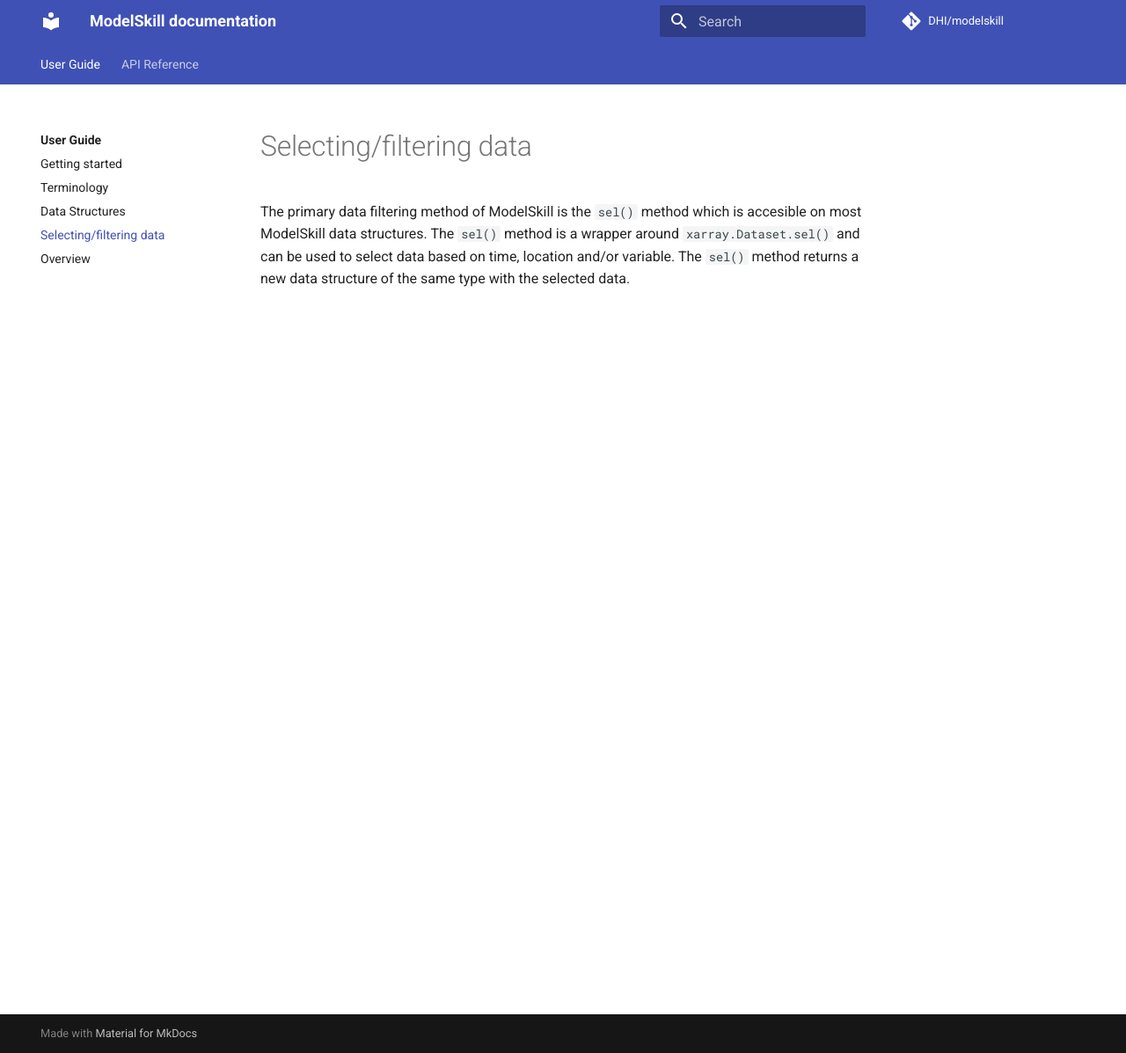
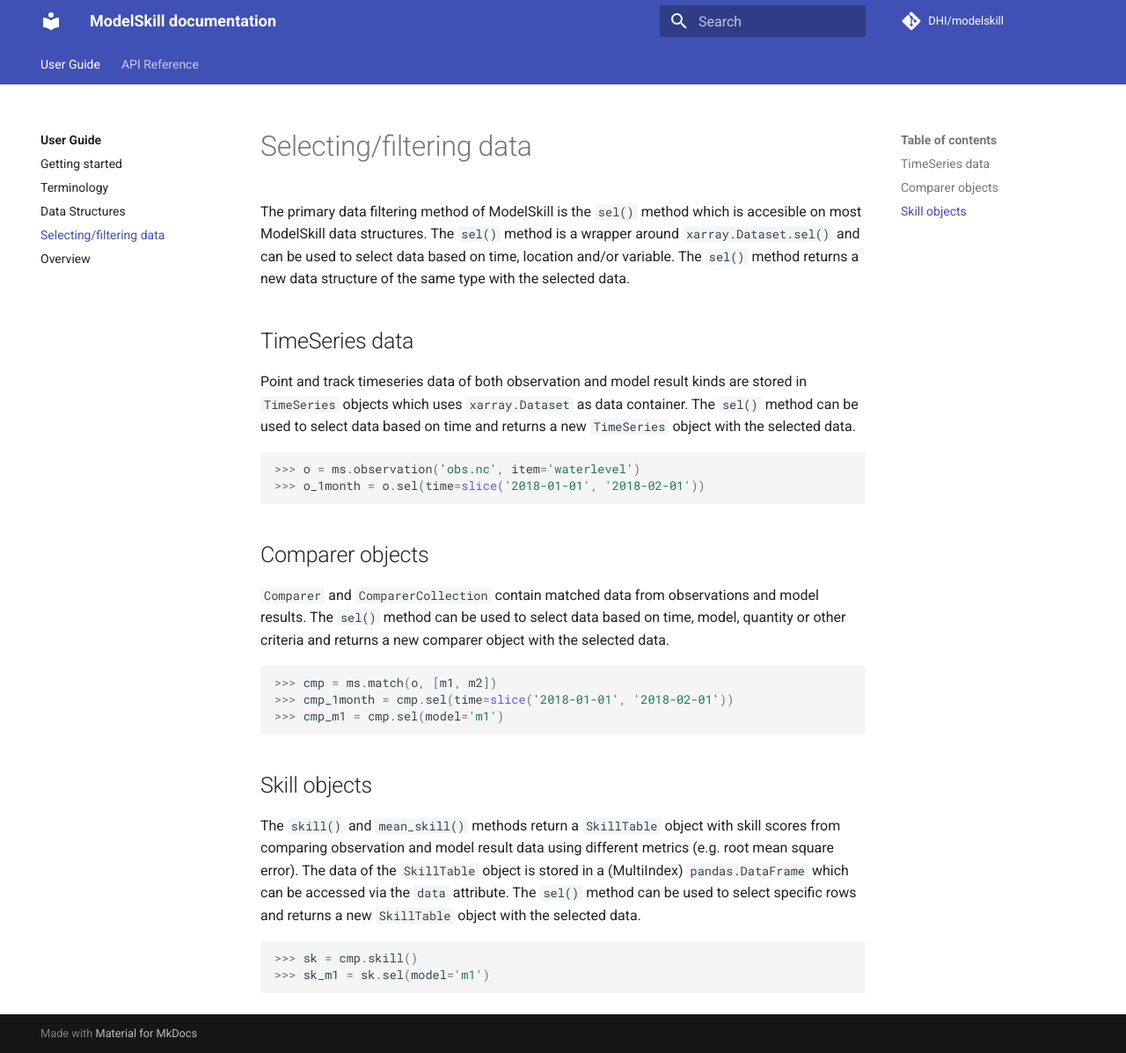
Before and after one commit to DHI/modelskill, an MkDocs documentation site: the page built from docs/user-guide/selecting-data.md, in a window 1280 px wide and 1197 px high. Shown: the whole window at 88% size. Built offline with MkDocs 1.6.1 and Material for MkDocs 9.7.7, drawn with Linux system fonts in a browser that asks for light colours; comment, search, counter and statistics services are not loaded.

Commit message:
selecting timeseries, comparer and skill data

````diff
--- a/docs/user-guide/selecting-data.md
+++ b/docs/user-guide/selecting-data.md
@@ -1,3 +1,35 @@
 # Selecting/filtering data
 
 The primary data filtering method of ModelSkill is the `sel()` method which is accesible on most ModelSkill data structures. The `sel()` method is a wrapper around `xarray.Dataset.sel()` and can be used to select data based on time, location and/or variable. The `sel()` method returns a new data structure of the same type with the selected data.
+
+
+## TimeSeries data
+
+Point and track timeseries data of both observation and model result kinds are stored in `TimeSeries` objects which uses `xarray.Dataset` as data container. The `sel()` method can be used to select data based on time and returns a new `TimeSeries` object with the selected data.
+
+```python
+>>> o = ms.observation('obs.nc', item='waterlevel')
+>>> o_1month = o.sel(time=slice('2018-01-01', '2018-02-01'))
+```
+
+
+## Comparer objects
+
+`Comparer` and `ComparerCollection` contain matched data from observations and model results. The `sel()` method can be used to select data based on time, model, quantity or other criteria and returns a new comparer object with the selected data.
+
+```python
+>>> cmp = ms.match(o, [m1, m2])
+>>> cmp_1month = cmp.sel(time=slice('2018-01-01', '2018-02-01'))
+>>> cmp_m1 = cmp.sel(model='m1')
+```
+
+
+
+## Skill objects
+
+The `skill()` and `mean_skill()` methods return a `SkillTable` object with skill scores from comparing observation and model result data using different metrics (e.g. root mean square error). The data of the `SkillTable` object is stored in a (MultiIndex) `pandas.DataFrame` which can be accessed via the `data` attribute. The `sel()` method can be used to select specific rows and returns a new `SkillTable` object with the selected data.
+
+```python
+>>> sk = cmp.skill()
+>>> sk_m1 = sk.sel(model='m1')
+```
````
